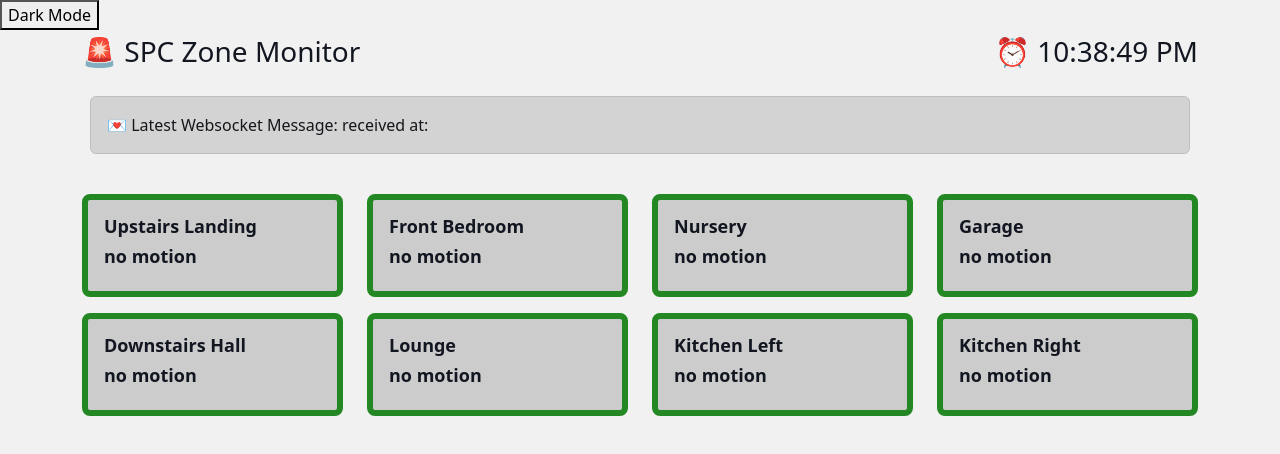
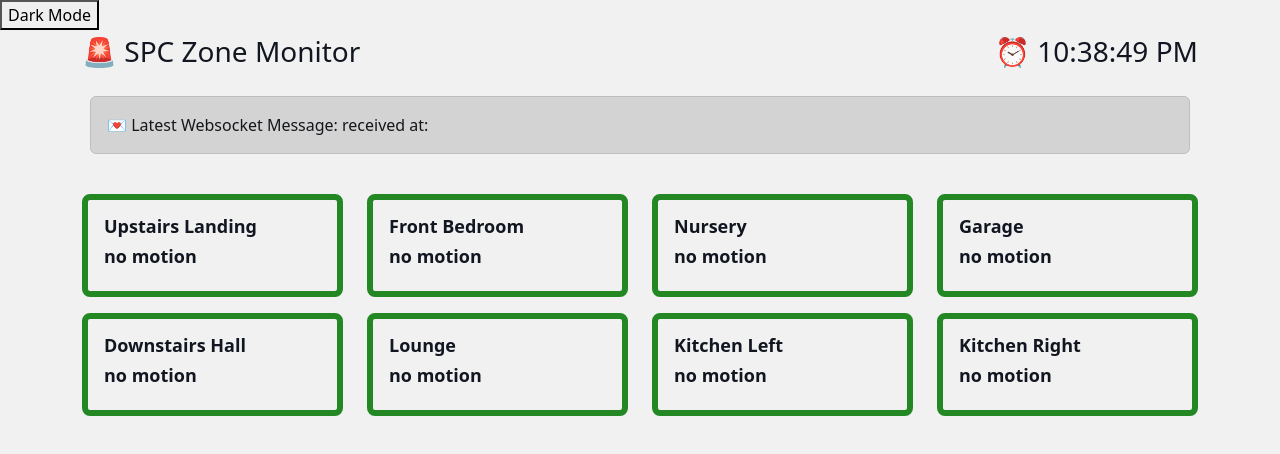
Before and after one commit to stevescode/spc-react, a React (Create React App) app: page / in a window 1280 px wide. Shown: the top 454 px of the page. Built offline with nearby package versions, Linux system fonts and the light colour scheme; no server answers; the HTML template or start-up script is replaced by a standard one.

Commit message:
Removed hard coded background color to support dark mode

```diff
--- a/src/components/Zone/styles.js
+++ b/src/components/Zone/styles.js
@@ -1,7 +1,7 @@
 import styled from "styled-components";
 
 export const ZoneStyle = styled.div`
-  background-color: #ccc;
+  //background-color: #ccc;
   padding: 1em;
   margin: 0 0 1em 0;
   border-radius: 0.5em;
```
